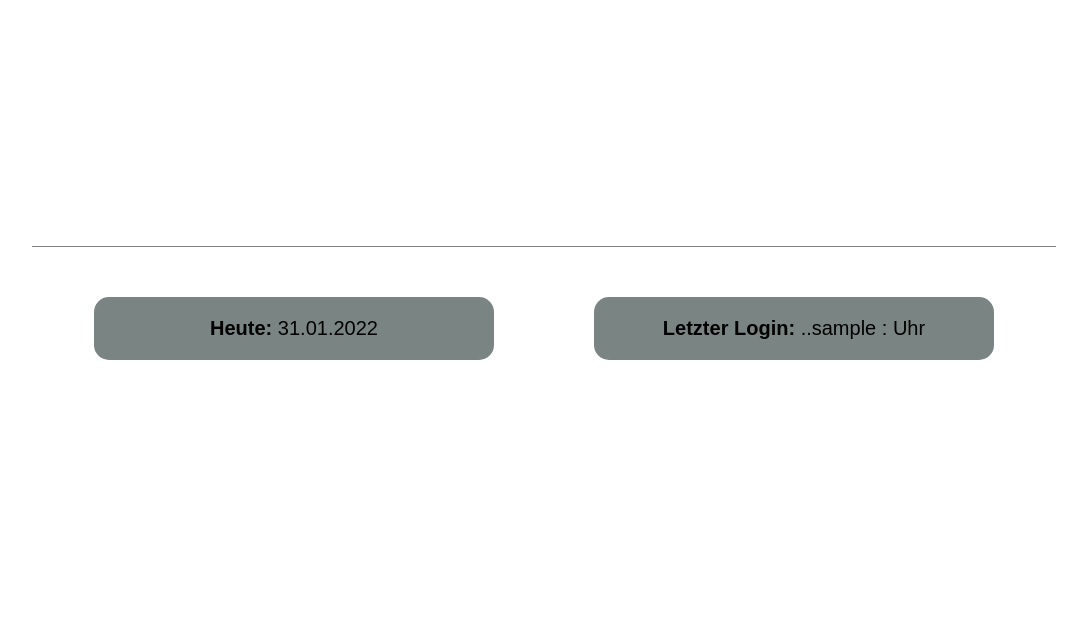
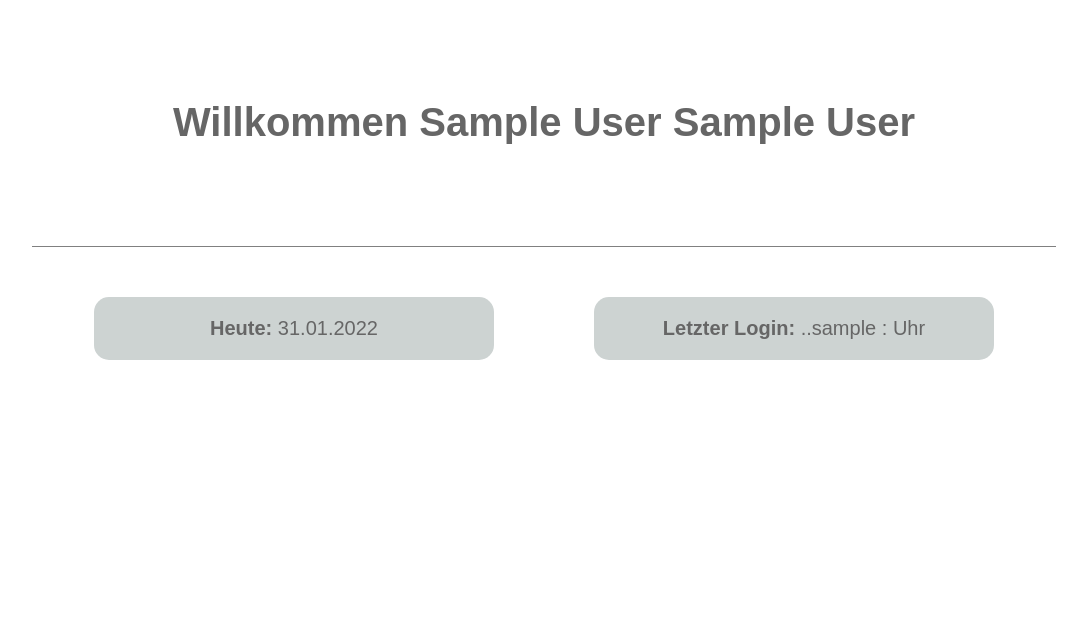
Before and after one commit to Jannik-Hm/Frgym, a PHP site: page /admin/ in a window 1280 px wide. Shown: the part 50-675 px from the top of the page, without its empty margins (96-1183 px from the left). Run offline with PHP 8.4, Linux system fonts and the light colour scheme; the visitor is signed in with stand-in values (Sample User, id 1); data that the repository does not hold is empty; some libraries are stand-ins or nearby versions.

Commit message:
color refactor of welcome.css and light mode

```diff
--- a/admin/css/welcome.css
+++ b/admin/css/welcome.css
@@ -2,7 +2,6 @@
   margin-top: 100px;
   margin-bottom: 100px;
   font-size: 40px;
-  color: #fff;
   position: relative;
   display: block;
   padding: 0 10px;
@@ -54,3 +53,25 @@
     margin-right: auto;
   }
 }
+
+/* colors */
+
+#adminMain,
+.adminwelcomeinfo {
+  color: rgb(102, 102, 102);
+}
+
+.adminwelcomeinfo div {
+  background: rgb(205, 211, 210);
+}
+
+@media (prefers-color-scheme: dark) {
+  #adminMain,
+  .adminwelcomeinfo {
+    color: rgb(226, 226, 226);
+  }
+
+  .adminwelcomeinfo div {
+    background-color: rgb(122, 133, 131);
+  }
+}
```
